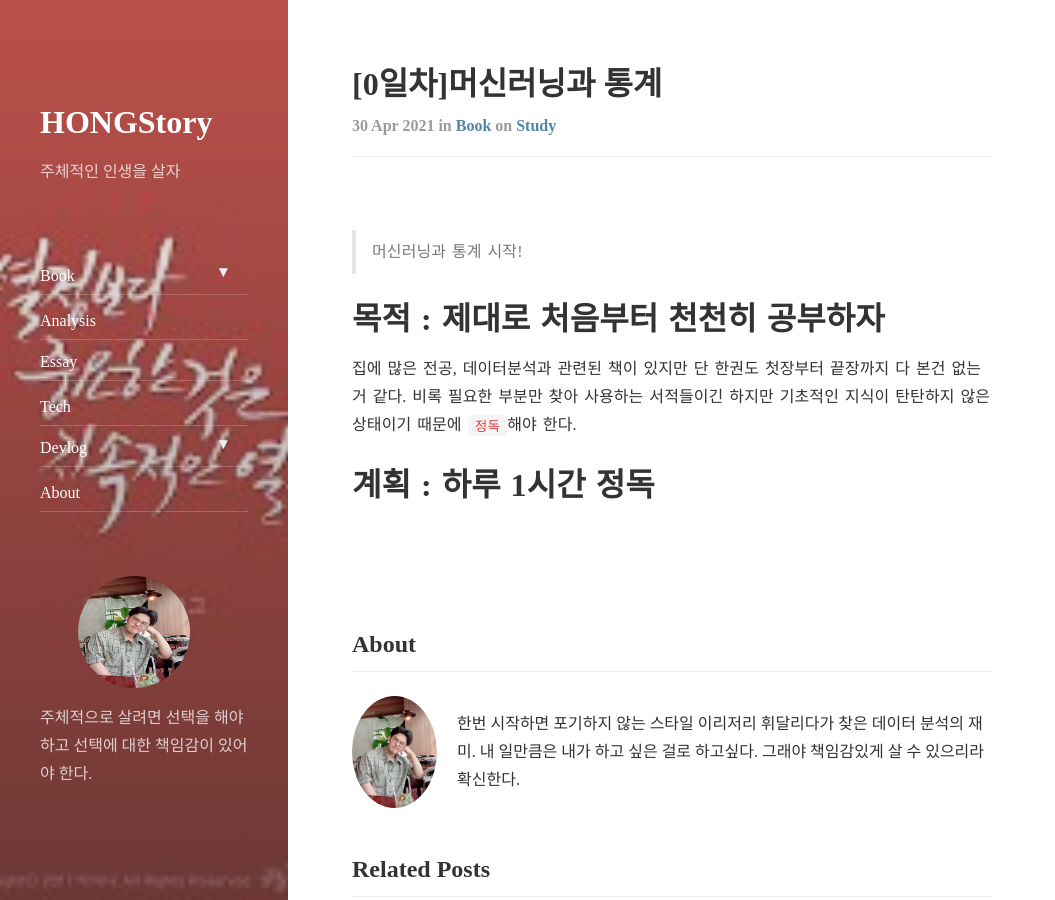
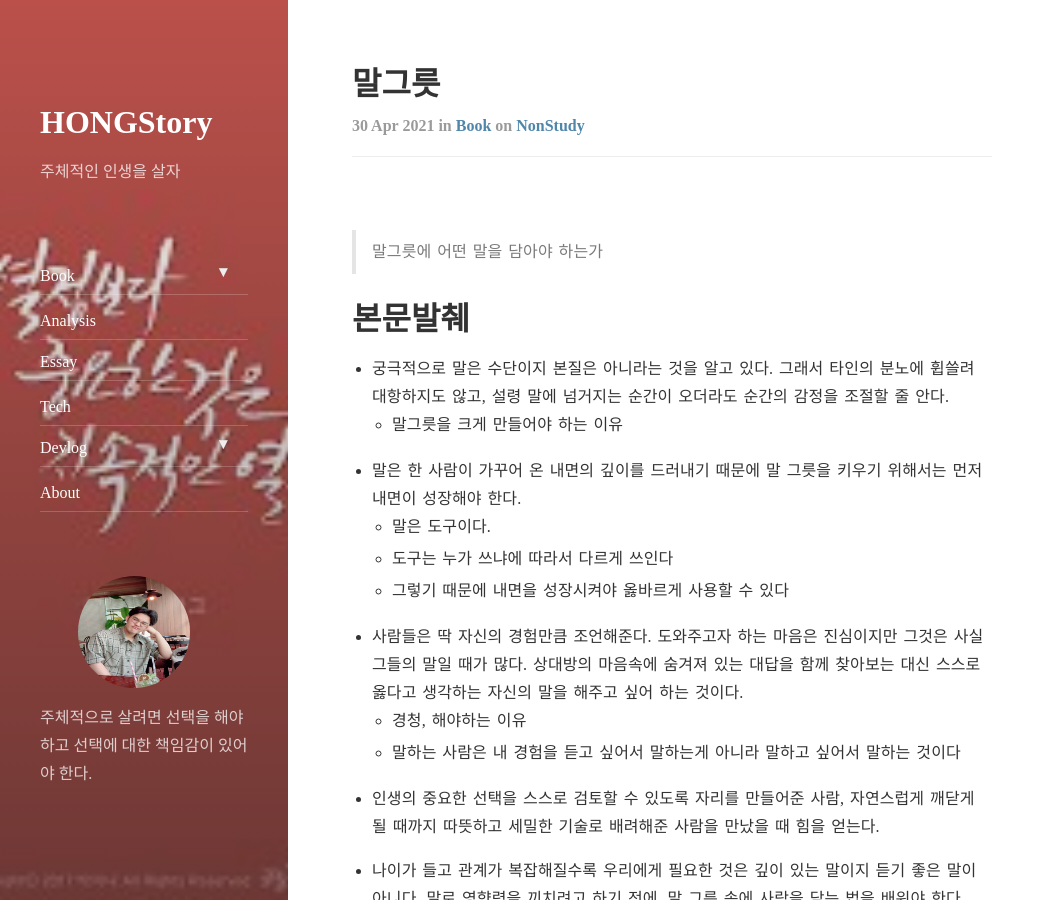
Before and after one commit to koreahong/koreahong.github.io, a Jekyll site: the page built from _posts/2021-04-30-말그릇.markdown, in a window 1280 px wide and 900 px high. Shown: the whole window, without its empty margins (0-1055 px from the left). Built offline with Jekyll 4.4.1, drawn with Linux system fonts in a browser that asks for light colours; nearby versions of some CDN libraries; some of the changed text lies outside the part shown.

Commit message:
독후감

```diff
--- a/_posts/2021-04-30-네이버와 카카오는 어떻게 은행이 되었나.markdown
+++ b/_posts/2021-04-30-네이버와 카카오는 어떻게 은행이 되었나.markdown
@@ -25,9 +25,9 @@ comments: False
  - 금융 서비스는 다른 서비스와 연계성을 높이면서 시너지를 만들어 내는 데 뚜렷한 효용을 줌
 	+ 예를들어 통신사와 결제사, 통시비를 결제사로 결제하면 혜택을 줌
  - 통신사들이 금융 서비스에 도전하는 이유
-	+ 1. 고객 기반이 금융사보다 넓음
-	+ 2. 다른 서비스와의 연계 시너지가 좋음
-	+ 3. 비즈니스 확장 가능성이 높음
+	1. 고객 기반이 금융사보다 넓음
+	2. 다른 서비스와의 연계 시너지가 좋음
+	3. 비즈니스 확장 가능성이 높음
  - 핀테크 스타트업들이 모두 결제와 송금섭시스를 필두로 시작한 것은 우연이 아니다
 	+ 결제와 송금은 고객들의 사용빈도가 가장 높은 서비스 중 하나로 이 기능만 훌륭하게 구현해도 상당한 트래픽을 확보할 수 있음
 	+ 핵심은 고객의 사용빈도가 높아 밀착도를 높일 수 있는 서비스를 만들어야 함.
--- a/_posts/2021-04-30-말그릇.markdown
+++ b/_posts/2021-04-30-말그릇.markdown
@@ -1,17 +1,64 @@
 ---
 layout: post
-title: '[0일차]머신러닝과 통계'
-subtitle: '[0일차]머신러닝과 통계 공부시작'
+title: '말그릇'
+subtitle: '도자기와 같이 말도 그릇이 있다'
 categories: book
-tags : study
-comments: False
+tags : nonstudy
+comments: True
 ---
 
-> 머신러닝과 통계 시작!
+> 말그릇에 어떤 말을 담아야 하는가
 
-# 목적 : 제대로 처음부터 천천히 공부하자
+# 본문발췌
+ - 궁극적으로 말은 수단이지 본질은 아니라는 것을 알고 있다. 그래서 타인의 분노에 휩쓸려 대항하지도 않고,
+설령 말에 넘거지는 순간이 오더라도 순간의 감정을 조절할 줄 안다.
+	+ 말그릇을 크게 만들어야 하는 이유
 
-집에 많은 전공, 데이터분석과 관련된 책이 있지만 단 한권도 첫장부터 끝장까지 다 본건 없는거 같다.
-비록 필요한 부분만 찾아 사용하는 서적들이긴 하지만 기초적인 지식이 탄탄하지 않은 상태이기 때문에 `정독`해야 한다.
+ - 말은 한 사람이 가꾸어 온 내면의 깊이를 드러내기 때문에 말 그릇을 키우기 위해서는 먼저 내면이 성장해야 한다.
+	+ 말은 도구이다.
+	+ 도구는 누가 쓰냐에 따라서 다르게 쓰인다
+	+ 그렇기 때문에 내면을 성장시켜야 옳바르게 사용할 수 있다
 
-# 계획 : 하루 1시간 정독
+ - 사람들은 딱 자신의 경험만큼 조언해준다. 도와주고자 하는 마음은 진심이지만 그것은 사실 그들의 말일 때가 많다.
+상대방의 마음속에 숨겨져 있는 대답을 함께 찾아보는 대신 스스로 옳다고 생각하는 자신의 말을 해주고 싶어 하는 것이다.
+	+ 경청, 해야하는 이유
+	+ 말하는 사람은 내 경험을 듣고 싶어서 말하는게 아니라 말하고 싶어서 말하는 것이다
+
+ - 인생의 중요한 선택을 스스로 검토할 수 있도록 자리를 만들어준 사람, 자연스럽게 깨닫게 될 때까지 따뜻하고 세밀한 기술로
+배려해준 사람을 만났을 때 힘을 얻는다.
+
+ - 나이가 들고 관계가 복잡해질수록 우리에게 필요한 것은 깊이 있는 말이지 듣기 좋은 말이 아니다.
+말로 영향력을 끼치려고 하기 전에, 말 그릇 속에 사람을 담는 법을 배워야 한다.
+
+ - 말 기술도 내게 맞게 체화되는 시간이 필요하다.
+그 시간을 단축하려면 말하기 기술을 배우기 전 나를 알아가는 시간을 먼저 가져야 한다.
+
+ - 사람의 말 한마디 속에는 그 사람만의 고유한 감정과 공식, 습관이 녹아 있는 법이다
+	+ 마음속에서 일어나는 감정
+		+ **감정은 진짜 하고 싶은 말을 열어주는 역할을 하기 때문에 제대로 알고 느끼고 사용하는 것이 무엇보다 중요하다**
+	+ 머릿속에서 만들어지는 공식
+	+ 저절로 튀어나오는 말 습관
+		+ 지금껏 경험한 말들과 현재 당신의 말이 어떻게 닮아 있는지 그 상관관계를 알아봐야 한다.
+
+## 감정 알아가기
+
+ - 감정으로부터 도망가기 시작하면 외로워지고 억울해진다.
+	+ 감정과 말을 엇갈리지 않게 연결시키는 능력이야말로 넉넉한 말 그릇이 되기 위한 핵심 요소다
+	+ 감정노트적기
+
+ - 감정단계
+	+ 출현 : 감정이 우리에게 보내는 신호이자 반응
+	+ 자각 : 그 순간 떠오르는 감정의 이름 / 3초 동안 진짜 감정을 찾는 연습
+	+ 보유
+	+ 표현 : 수도꼭지형이 되어야 한다
+
+## 공식
+ - 나와 다른 사람이 있다면
+	+ 질문한다
+	+ 인정한다
+
+
+> 정리
+
+가슴속에 내려가는 말은 평생간다. 나는 나 자신에게, 다른누군가에게 가슴속에 어떤 말씨앗을 뿌리고 있을까
+감정을 솔직하게 바라보고, 나의 모습을 직시하고, 개선하는 시간을 갖어야겠다
```
Also changed, not shown: _posts/2021-04-30-트렌드 읽는 습관.markdown (+37 -5 lines).
